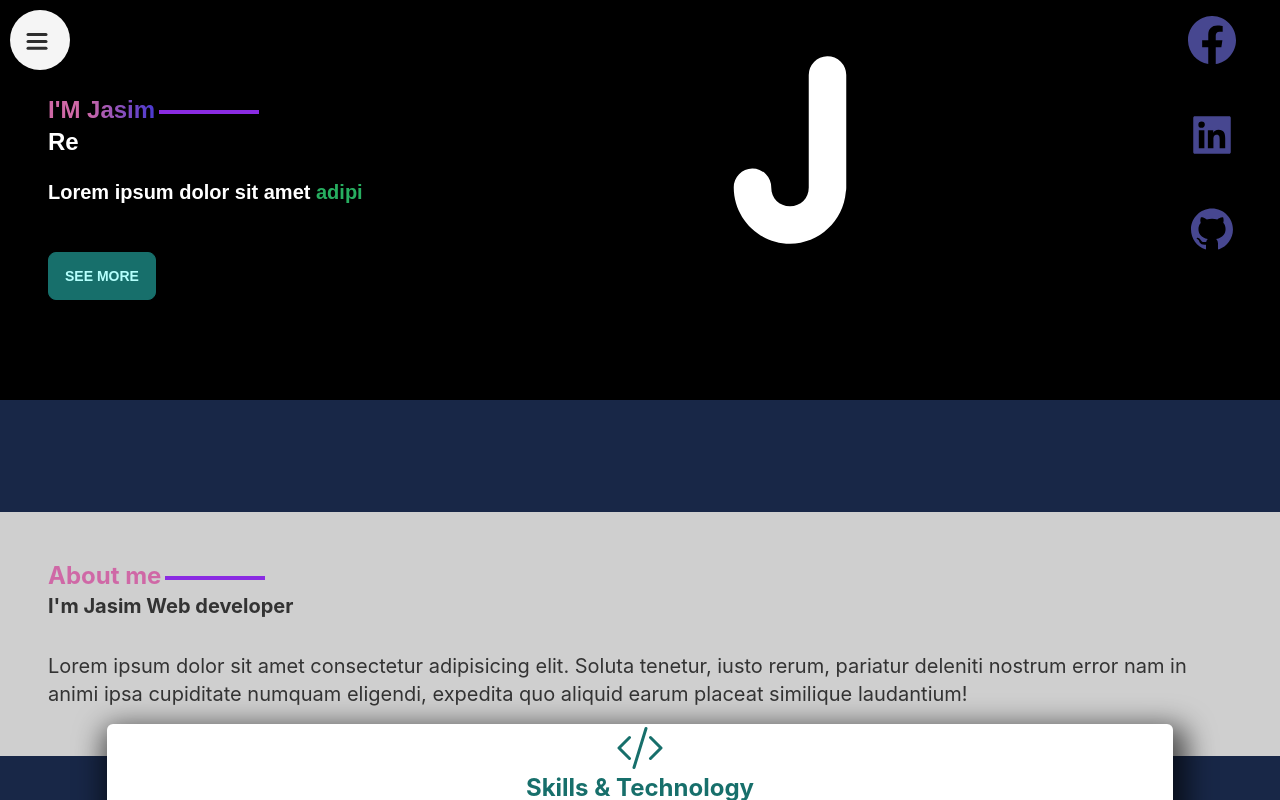
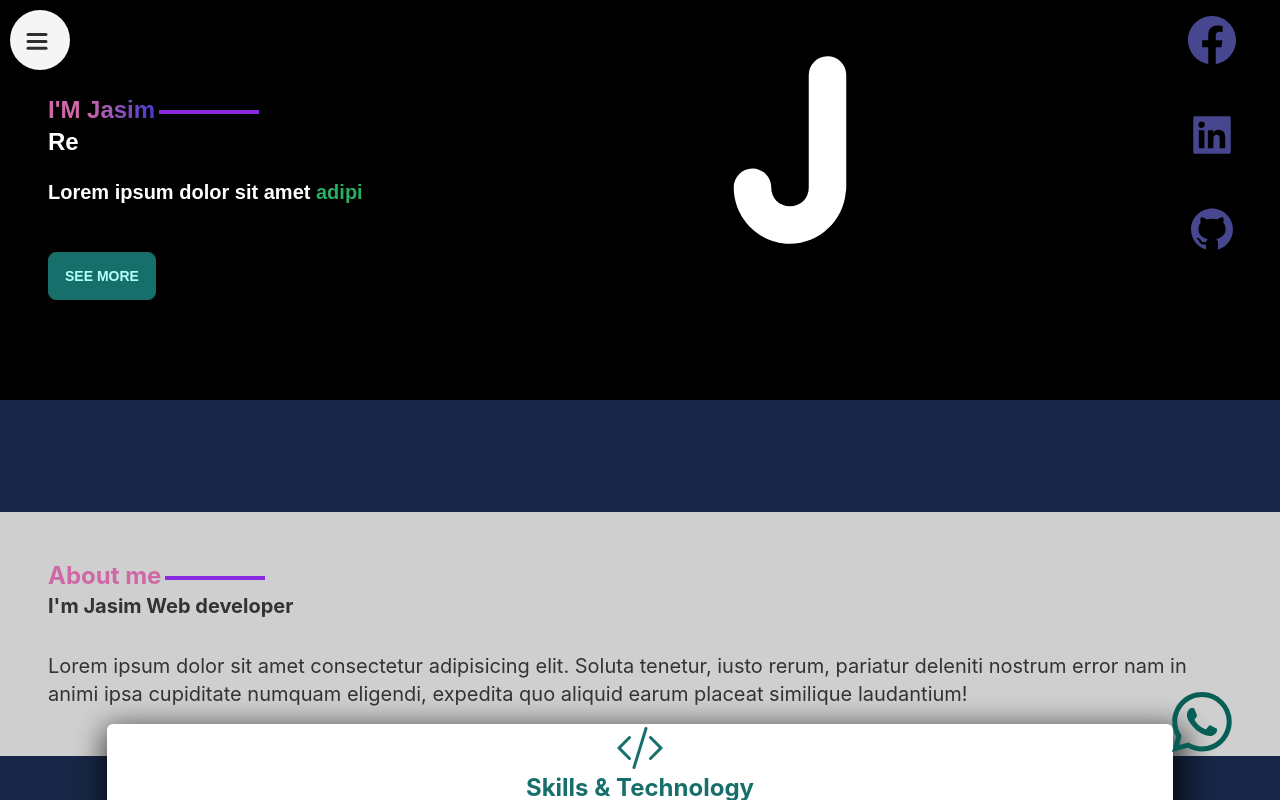
Before and after one commit to Jasimahmedq2/personal-portfolio1, a React (Create React App) app: page / in a window 1280 px wide. Shown: the top 800 px of the page. Built offline with nearby package versions, Linux system fonts and the light colour scheme.

Commit message:
whatsApp-intrigration

```diff
--- a/package.json
+++ b/package.json
@@ -13,6 +13,7 @@
     "aos": "^3.0.0-beta.6",
     "daisyui": "^2.31.0",
     "emailjs": "^4.0.1",
+    "firebase": "^9.11.0",
     "framer-motion": "^7.5.0",
     "react": "^18.2.0",
     "react-dom": "^18.2.0",
--- a/src/Portfolio/Home/Home.js
+++ b/src/Portfolio/Home/Home.js
@@ -6,13 +6,21 @@ import Banner from './Banner';
 import Contact from './Contact';
 import Project from './Project';
 import Testimonials from './Testimonials';
+import {BsWhatsapp} from 'react-icons/bs'
+import {motion} from 'framer-motion'
 
 
 const Home = () => {
 
   return (
-    <>
+    <div>
+      <motion.div
+      whileHover={{ scale: 1.2 }}
+      className='fixed bottom-12 right-12 z-40'>
+        <a
 
+        href=" https://wa.me/01794274148" target="_blank"><BsWhatsapp className='text-6xl' style={{color: '#075E54'}}/></a>
+      </motion.div>
    <Example />
     <Banner />
     <About />
@@ -21,7 +29,7 @@ const Home = () => {
 
     <Contact />
 
-   </>
+   </div>
 
   );
 };
--- a/src/Portfolio/axample/MenuItem.js
+++ b/src/Portfolio/axample/MenuItem.js
@@ -20,7 +20,7 @@ const variants = {
 
 const colors = ["#FF008C", "#D309E1", "#9C1AFF", "#7700FF", "#4400FF"];
 
-export const MenuItem = ({ i }) => {
+export const MenuItem = ({i}) => {
   const style = { border: `2px solid ${colors[i]}` };
   return (
     <motion.li
--- a/src/Portfolio/axample/Navigation.js
+++ b/src/Portfolio/axample/Navigation.js
@@ -1,7 +1,8 @@
 import * as React from "react";
 import { motion } from "framer-motion";
 import { MenuItem } from "./MenuItem";
-const itemIds = [0, 1, 2, 3, 4]
+
+
 
 
 const variants = {
@@ -15,8 +16,6 @@ const variants = {
 
 export const Navigation = () => (
   <motion.ul variants={variants}>
-    {itemIds.map(i => (
-      <MenuItem i={i} key={i} />
-    ))}
+
   </motion.ul>
 );
--- /dev/null
+++ b/src/firbase.init.js
@@ -0,0 +1,16 @@
+import { initializeApp } from "firebase/app";
+import {getAuth} from 'firebase/auth'
+const firebaseConfig = {
+  apiKey: process.env.CREATE_REACT_APP_API_KEY,
+  authDomain: process.env.CREATE_REACT_APP_AUTH__DOMAIN,
+  projectId: process.env.CREATE_REACT_APP_PROJECT_ID,
+  storageBucket: process.env.CREATE_REACT_APP_STORAGE_BUCKET,
+  messagingSenderId: process.env.CREATE_REACT_APP_MESSAGING_SENDER_ID,
+  appId: process.env.CREATE_REACT_APP_APP_ID,
+  measurementId: process.env.CREATE_REACT_APP_MEASUREMENT_ID
+};
+
+// Initialize Firebase
+const app = initializeApp(firebaseConfig);
+const auth = getAuth(app)
+export default auth;
```
Also changed, not shown: firebase.json (added), 2 other files (tests, documents, lock files or other folders). Lines whose indentation alone changed are shown as unchanged.
